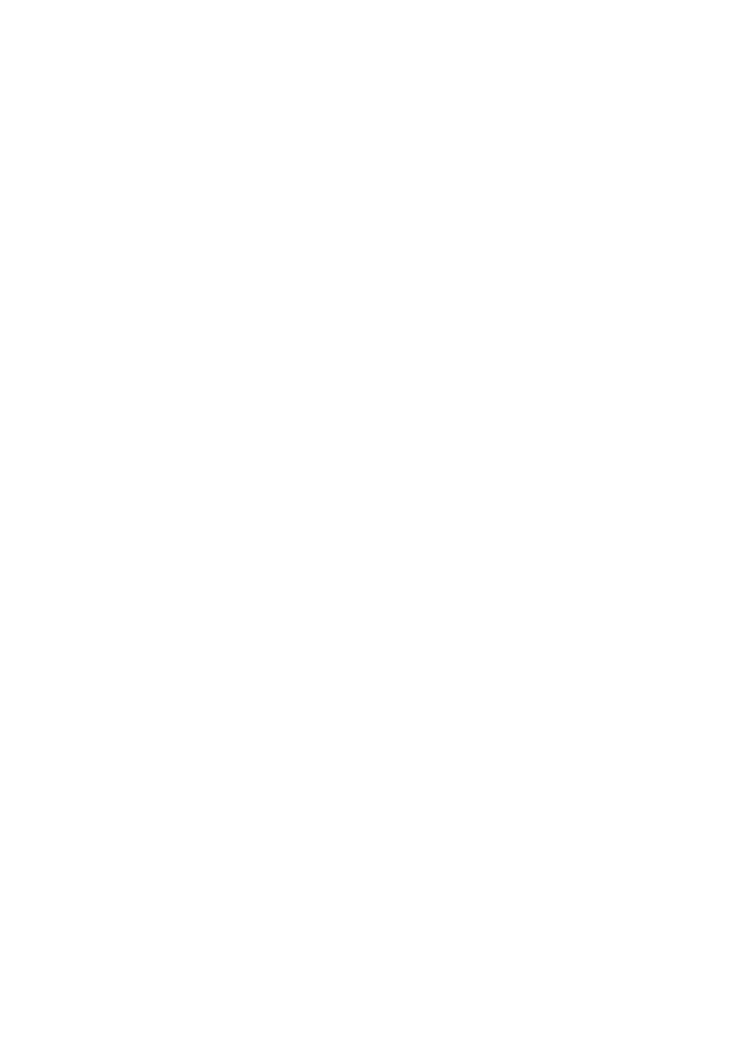
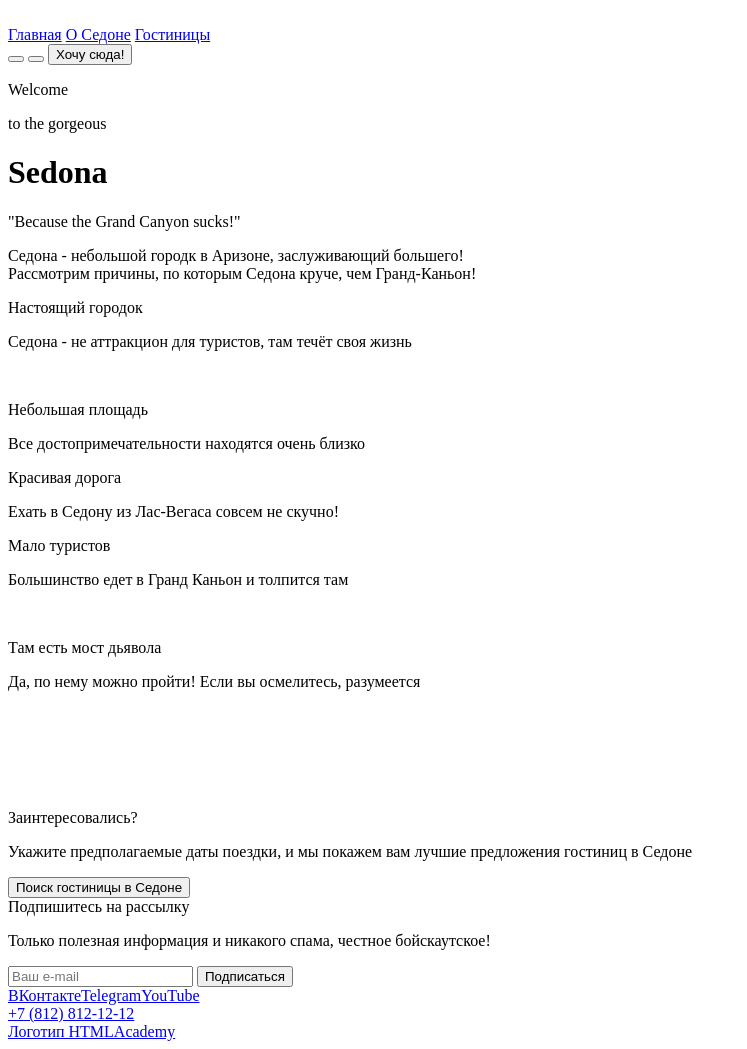
Before and after one commit to m1sh3r/htmlacademy-sedona, a plain HTML site: page index.html in a window 1280 px wide. Shown: the whole page, without its empty margins (0-747 px from the left). Before the commit the page ends 800 px from the top, so only its background shows below. Drawn offline with Linux system fonts and the light colour scheme.

Commit message:
первый вариант разметки главной страницы

```diff
--- a/index.html
+++ b/index.html
@@ -2,9 +2,132 @@
 <html lang="ru">
   <head>
     <meta charset="utf-8" />
+    <meta name="viewport" content="width=device-width, initial-scale=1.0" />
     <title>HTML Academy: Седона</title>
   </head>
   <body>
+    <header class="header">
+      <div class="header-left">
+        <div class="logo">
+          <img src="#" alt="" title="" />
+        </div>
+        <nav class="header_nav">
+          <a href="#" title="Главная">Главная</a>
+          <a href="#" title="О Седоне">О Седоне</a>
+          <a href="catalog.html" title="Гостиницы">Гостиницы</a>
+        </nav>
+      </div>
+      <div class="header-right">
+        <button class="header_search-button"></button>
+        <button class="header_like-button"></button>
+        <button class="header_action-button">Хочу сюда!</button>
+      </div>
+    </header>
+    <main>
+      <div class="card">
+        <p class="card-welcome">Welcome</p>
+        <p class="card-subwelcome">to the gorgeous</p>
+        <h1 class="card-title">Sedona</h1>
+        <p class="card-description">
+          &quot;Because the Grand Canyon sucks!&quot;
+        </p>
+      </div>
+      <div class="about-city">
+        <div class="about-city-title">
+          Седона - небольшой городк в Аризоне, заслуживающий большего!
+        </div>
+        <div class="about-city-info">
+          Рассмотрим причины, по которым Седона круче, чем Гранд-Каньон!
+        </div>
+      </div>
+      <div class="benefits-grid">
+        <div class="first-row">
+          <div>
+            <p>Настоящий городок</p>
+            <p>Седона - не аттракцион для туристов, там течёт своя жизнь</p>
+          </div>
+          <div><img src="#" alt="" title="" /></div>
+        </div>
+        <div class="second-row">
+          <div>
+            <p>Небольшая площадь</p>
+            <p>Все достопримечательности находятся очень близко</p>
+          </div>
+          <div>
+            <p>Красивая дорога</p>
+            <p>Ехать в Седону из Лас-Вегаса совсем не скучно!</p>
+          </div>
+          <div>
+            <p>Мало туристов</p>
+            <p>Большинство едет в Гранд Каньон и толпится там</p>
+          </div>
+        </div>
+        <div class="third-row">
+          <div><img src="#" alt="" title="" /></div>
+          <div>
+            <p>Там есть мост дьявола</p>
+            <p>Да, по нему можно пройти! Если вы осмелитесь, разумеется</p>
+          </div>
+        </div>
+      </div>
+      <div class="benefits-grid">
+        <div class="fourth-row">
+          <div>
+            <img src="#" alt="" title="" />
 
+            <p></p>
+            <p></p>
+          </div>
+          <div>
+            <img src="#" alt="" title="" />
+            <p></p>
+            <p></p>
+          </div>
+          <div>
+            <img src="#" alt="" title="" />
+            <p></p>
+            <p></p>
+          </div>
+        </div>
+      </div>
+      <div class="offer">
+        <p class="offer-title">Заинтересовались?</p>
+        <p class="offer-info">
+          Укажите предполагаемые даты поездки, и мы покажем вам лучшие
+          предложения гостиниц в Седоне
+        </p>
+        <button class="offer-search-button">Поиск гостиницы в Седоне</button>
+      </div>
+      <div class="subscribe">
+        <div class="subscribe-title">Подпишитесь на рассылку</div>
+        <p class="subscribe-info">
+          Только полезная информация и никакого спама, честное бойскаутское!
+        </p>
+        <form>
+          <input type="text" class="subscribe-input" placeholder="Ваш e-mail" />
+          <button type="submit" class="subscribe-button">Подписаться</button>
+        </form>
+      </div>
+    </main>
+    <footer class="footer">
+      <div class="footer-left">
+        <a href="https://vk.com/htmlacademy" title="ВКонтакте">ВКонтакте</a
+        ><a href="https://t.me/htmlacademy" title="Telegram">Telegram</a
+        ><a href="https://www.youtube.com/user/htmlacademyru" title="YouTube"
+          >YouTube</a
+        >
+      </div>
+      <div class="footer-center">
+        <a href="tel:+78128121212" title="Позвонить нам">+7 (812) 812-12-12</a>
+      </div>
+      <div class="footer-right">
+        <a
+          href="https://htmlacademy.ru"
+          title="Сайт HTMLAcademy"
+          class="htmlacademy-logo"
+          >Логотип HTMLAcademy</a
+        >
+      </div>
+    </footer>
   </body>
 </html>
```
